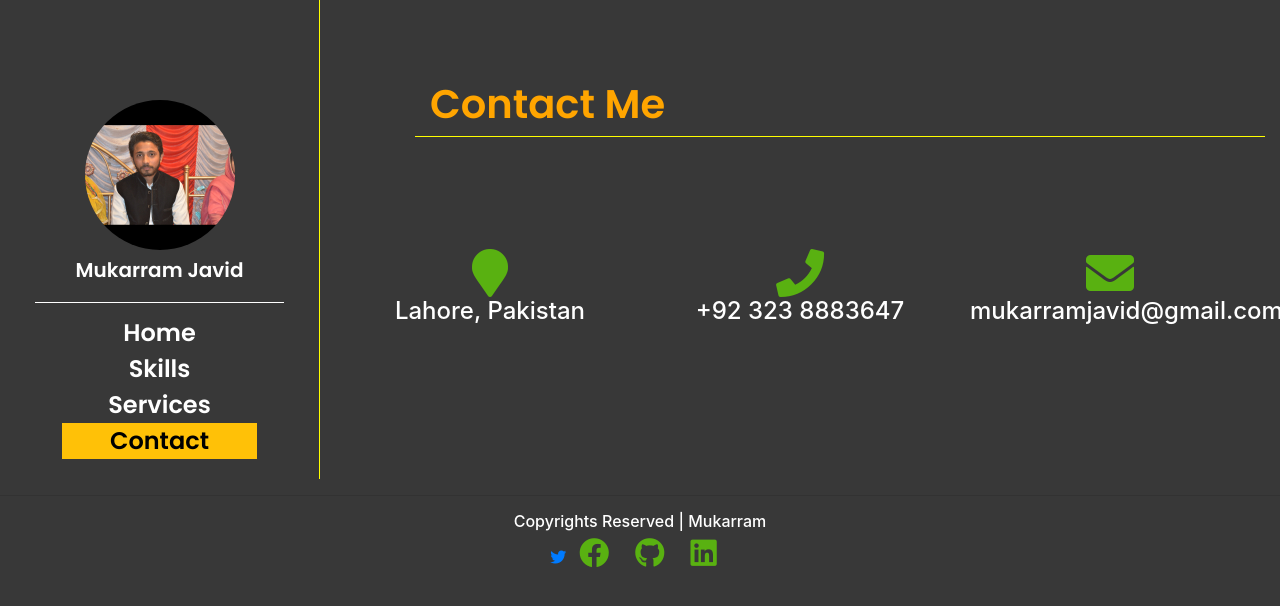
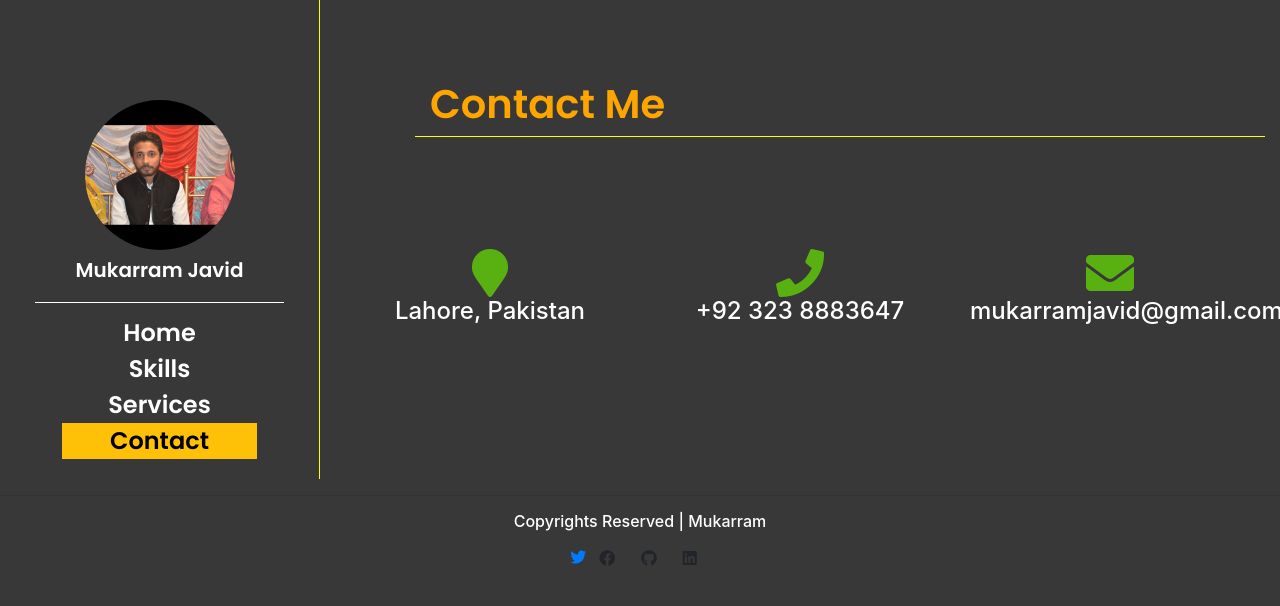
Before and after one commit to mukarramjavid/mukarram_portfolio, a React (Create React App) app: page /contact in a window 1280 px wide. Shown: the top 606 px of the page. Built offline with nearby package versions, Linux system fonts and the light colour scheme.

Commit message:
Update css class Name

```diff
--- a/src/App.css
+++ b/src/App.css
@@ -108,7 +108,7 @@ body{
 .Contact{
   margin-top: 7rem;
 }
-.btn i {
+.btnClass i {
 
   line-height: 10px;
   font-size: 30px;
```
